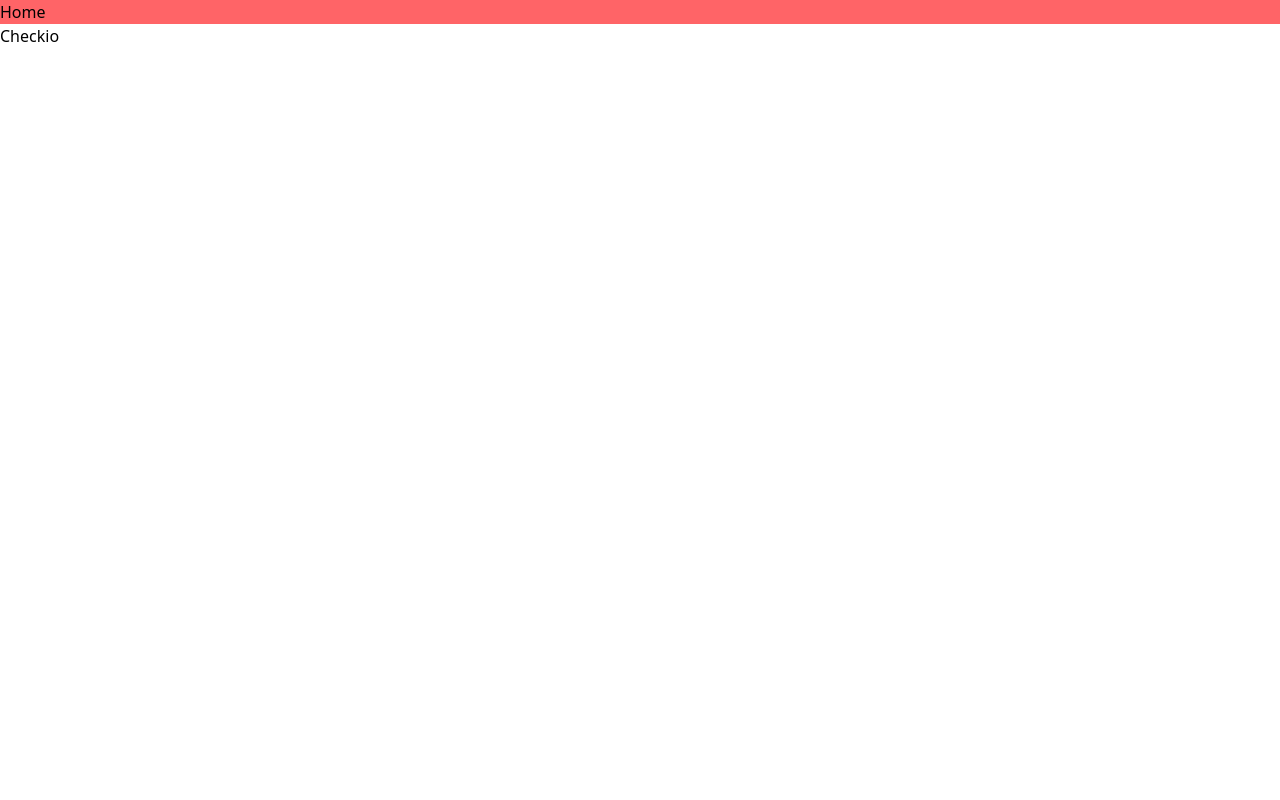
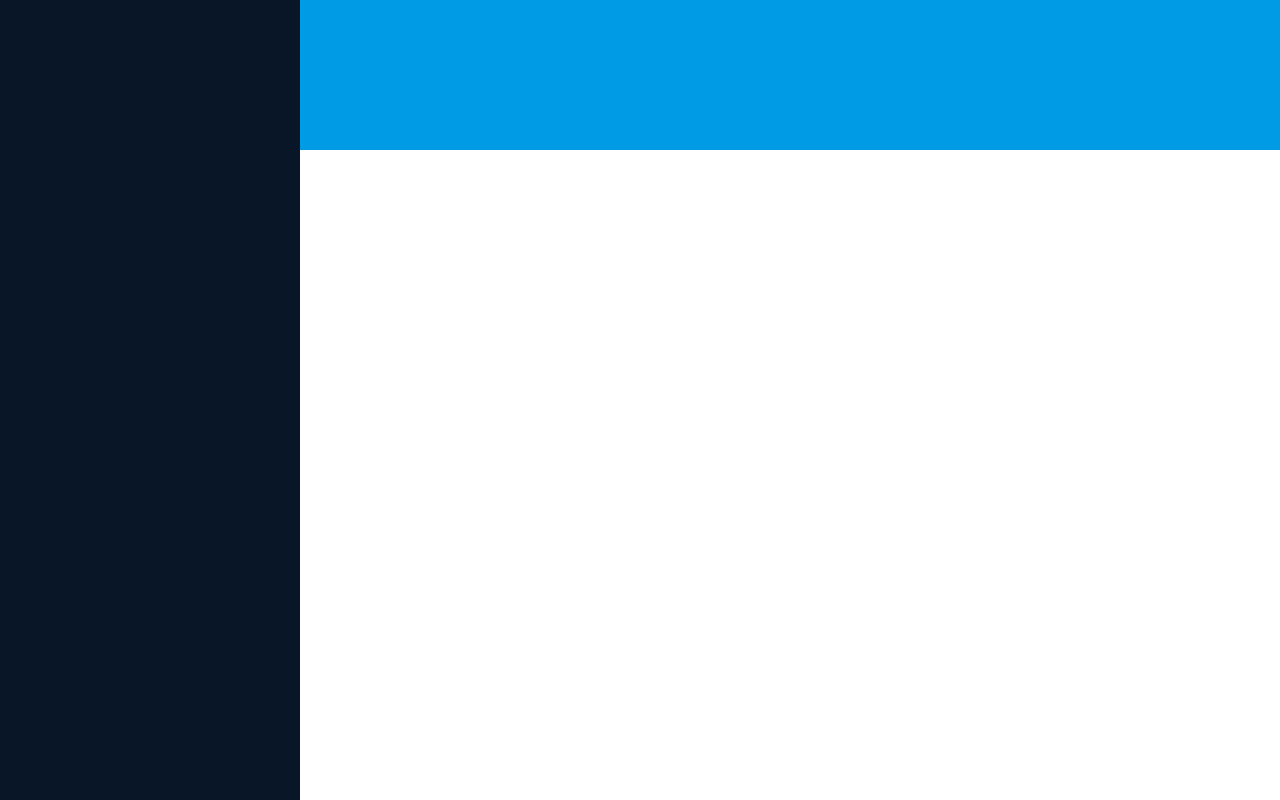
Before and after one commit to fbn776/Checkio, a React (Vite) app in the folder src/web/frontend/: page / in a window 1280 px wide. Built offline with nearby package versions, Linux system fonts and the light colour scheme.

Commit message:
Home Layout

```diff
--- a/src/web/frontend/src/pages/home/page.jsx
+++ b/src/web/frontend/src/pages/home/page.jsx
@@ -1,8 +1,16 @@
-
-
 export default function HomePage() {
     return <>
-        <h1 className="bg-red-400">Home</h1>
-        <p>Checkio</p>
+        <div className="container flex flex-row items-center justify-center min-vh-100">
+            <div className="w-[300px] bg-[#081627] min-h-[100vh]">
+            </div>
+            <div className="flex flex-grow flex-col items-center justify-start min-h-[100vh]">
+                <div className="bg-[#009be5] min-h-[150px] w-full">
+
+                </div>
+                <div className="bg-white w-full flex-grow">
+
+                </div>
+            </div>
+        </div>
     </>
 }
```
